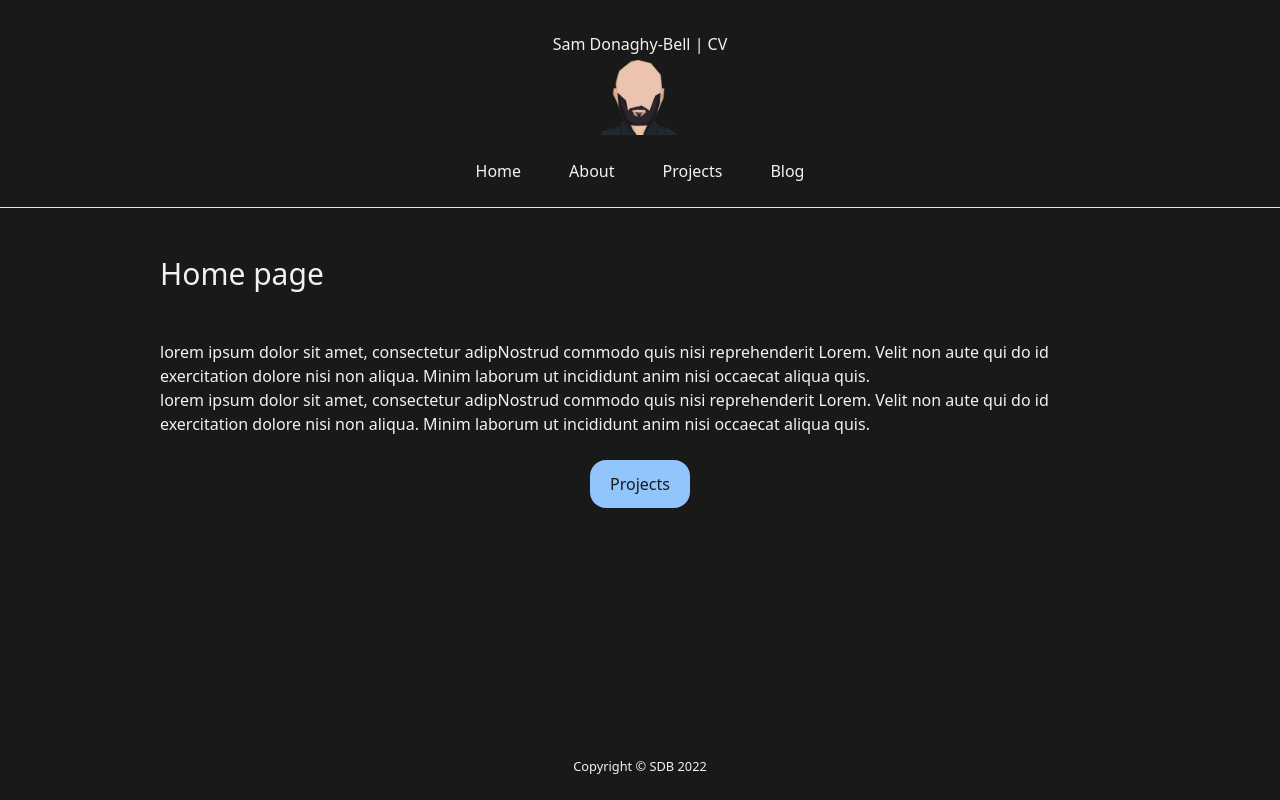
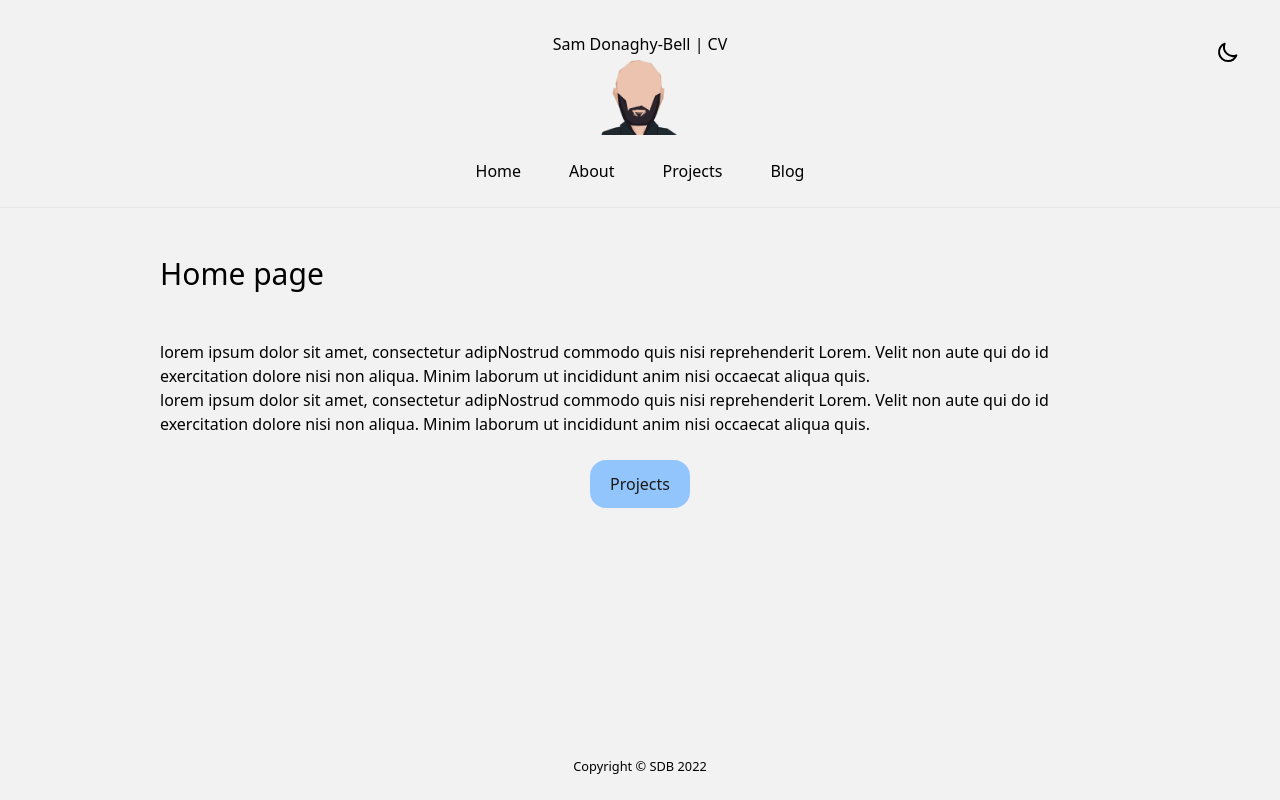
Before and after one commit to sdbxsdb/SDBnextJS, a Next.js app: page / in a window 1280 px wide. Built offline with nearby package versions, Linux system fonts and the light colour scheme.

Commit message:
dark light more working

```diff
--- a/components/Navbar.js
+++ b/components/Navbar.js
@@ -1,24 +1,72 @@
-import Link from 'next/link'
-import Image from 'next/image'
+import Link from "next/link";
+import Image from "next/image";
+import useDarkMode from "../useDarkMode";
+import Head from "next/head";
 
 const Navbar = () => {
+  const [colorTheme, setTheme] = useDarkMode();
+
   return (
     <nav className="mb-12 pt-8 border-b">
       <div className="w-full flex justify-center">
         <Link href="/">
           <a className="flex flex-col justify-center items-center">
             <h1>Sam Donaghy-Bell | CV</h1>
-            <Image src="/sam_avatar_no_bg.png" width="83" height="79"  />
+            <Image src="/sam_avatar_no_bg.png" width="83" height="79" />
           </a>
         </Link>
       </div>
       <div className="w-full my-6 flex justify-center">
         <div className="flex gap-x-12">
-          <Link href="/"><a>Home</a></Link>
-          <Link href="/about"><a>About</a></Link>
-          <Link href="/projects"><a>Projects</a></Link>
-          <Link href="/blogs"><a>Blog</a></Link>
+          <Link href="/">
+            <a>Home</a>
+          </Link>
+          <Link href="/about">
+            <a>About</a>
+          </Link>
+          <Link href="/projects">
+            <a>Projects</a>
+          </Link>
+          <Link href="/blogs">
+            <a>Blog</a>
+          </Link>
         </div>
+
+        <button className="darkLightMode absolute top-10 right-10">
+          {colorTheme === "light" ? (
+            <svg
+              onClick={() => setTheme("light")}
+              xmlns="http://www.w3.org/2000/svg"
+              className="h-6 w-6"
+              fill="none"
+              viewBox="0 0 24 24"
+              stroke="currentColor"
+            >
+              <path
+                strokeLinecap="round"
+                strokeLinejoin="round"
+                strokeWidth={2}
+                d="M9.663 17h4.673M12 3v1m6.364 1.636l-.707.707M21 12h-1M4 12H3m3.343-5.657l-.707-.707m2.828 9.9a5 5 0 117.072 0l-.548.547A3.374 3.374 0 0014 18.469V19a2 2 0 11-4 0v-.531c0-.895-.356-1.754-.988-2.386l-.548-.547z"
+              />
+            </svg>
+          ) : (
+            <svg
+              onClick={() => setTheme("dark")}
+              xmlns="http://www.w3.org/2000/svg"
+              className="h-6 w-6"
+              fill="none"
+              viewBox="0 0 24 24"
+              stroke="currentColor"
+            >
+              <path
+                strokeLinecap="round"
+                strokeLinejoin="round"
+                strokeWidth={2}
+                d="M20.354 15.354A9 9 0 018.646 3.646 9.003 9.003 0 0012 21a9.003 9.003 0 008.354-5.646z"
+              />
+            </svg>
+          )}
+        </button>
       </div>
     </nav>
   );
--- a/pages/_app.js
+++ b/pages/_app.js
@@ -1,14 +1,20 @@
 import Layout from '../components/Layout'
 import '../styles/globals.css'
+import useDarkMode from "../useDarkMode";
 
 function MyApp({ Component, pageProps }) {
+  const [colorTheme, setTheme] = useDarkMode();
+
   return (
 
-      <Layout>
-        <div className="flex flex-1 max-w-[960px] mx-auto">
-          <Component {...pageProps} />
-        </div>
-      </Layout>
+      <div className="dark:bg-darkGray dark:text-lightGrey bg-lightGrey text-darkGrey">
+        <Layout>
+          <div className="flex flex-1 max-w-[960px] mx-auto ">
+
+            <Component {...pageProps} />
+          </div>
+        </Layout>
+      </div>
 
   )
 }
--- a/pages/index.js
+++ b/pages/index.js
@@ -2,6 +2,7 @@ import Head from 'next/head'
 import Image from 'next/image'
 import styles from '../styles/Home.module.css'
 import Link from 'next/link'
+
 
 export default function Home() {
   return (
--- a/styles/globals.css
+++ b/styles/globals.css
@@ -1,7 +1,3 @@
 @tailwind base;
 @tailwind components;
 @tailwind utilities;
-
-body {
-  @apply bg-darkGray text-lightGrey;
-}
--- /dev/null
+++ b/useDarkMode.js
@@ -0,0 +1,23 @@
+import { useEffect, useState } from "react";
+
+function useDarkMode() {
+  const [theme, setTheme] = useState(
+    typeof window !== "undefined" ? localStorage.theme : "dark"
+  );
+  const colorTheme = theme === "dark" ? "light" : "dark";
+
+  useEffect(() => {
+    const root = window.document.documentElement;
+
+    root.classList.remove(colorTheme);
+    root.classList.add(theme);
+
+    if (typeof window !== "undefined") {
+      localStorage.setItem("theme", theme);
+    }
+  }, [theme]);
+
+  return [colorTheme, setTheme];
+}
+
+export default useDarkMode;
```
